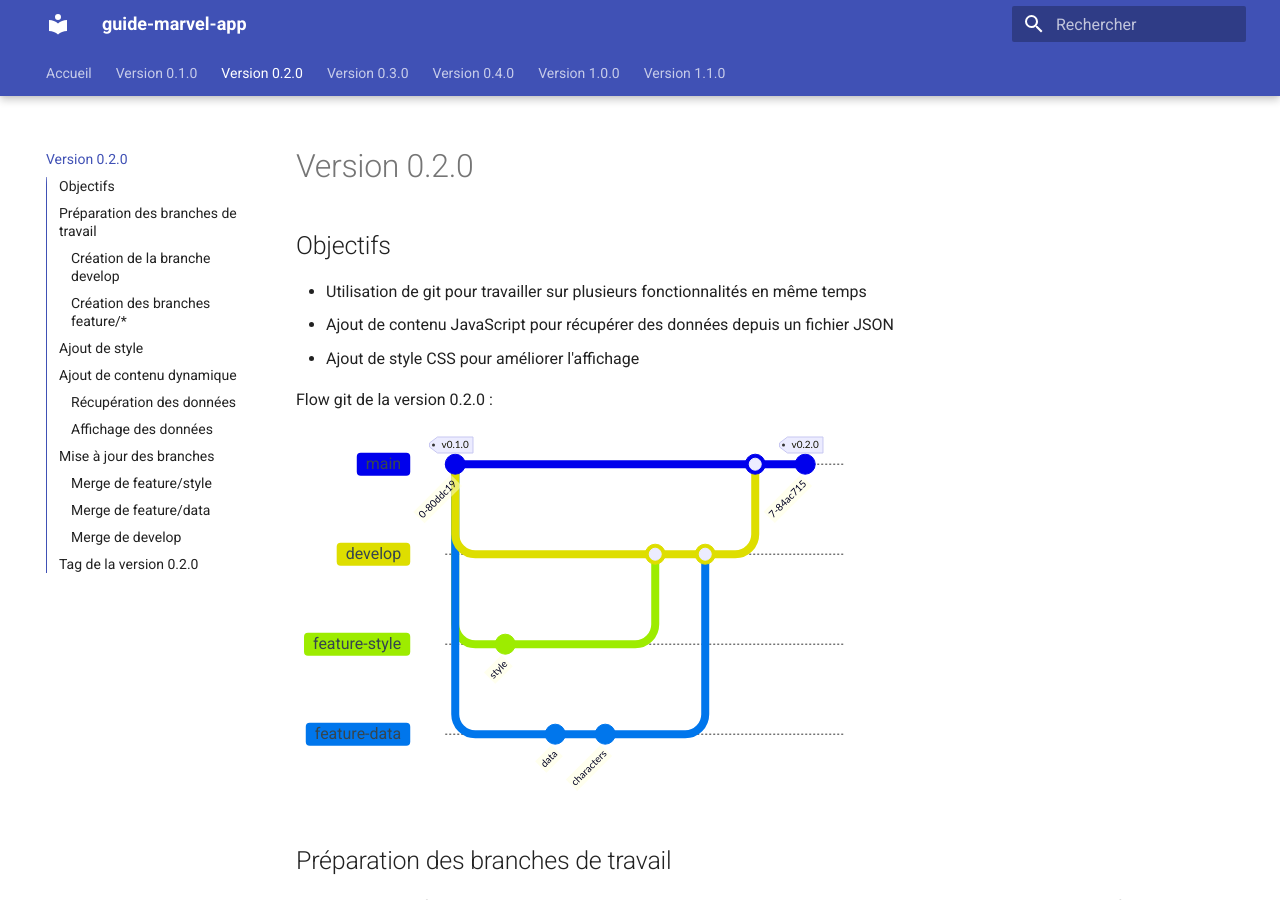
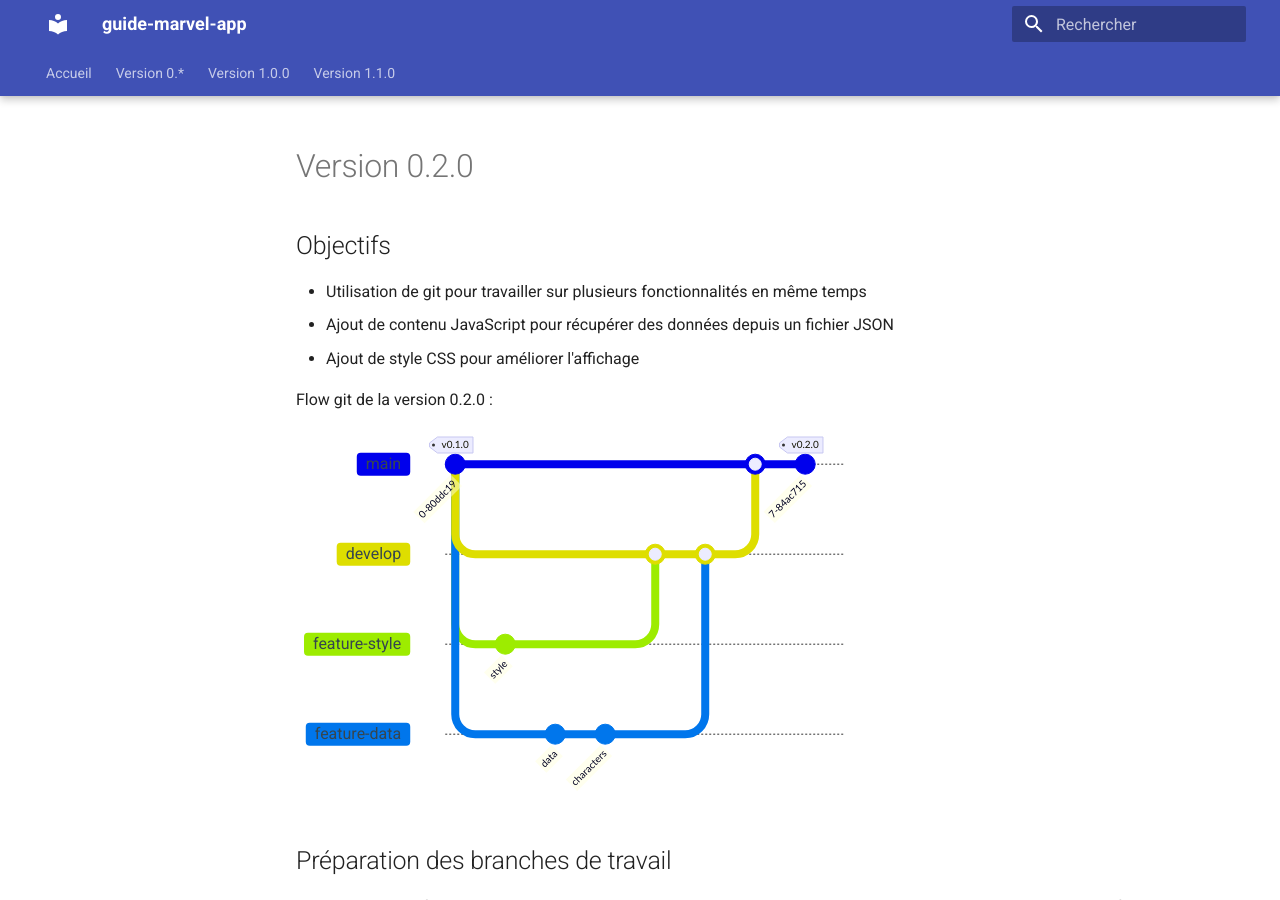
Before and after one commit to but-sd/guide-marvel-app, an MkDocs documentation site: the page built from docs/version-0.2.0.md, in a window 1280 px wide and 900 px high. Built offline with MkDocs 1.6.1 and Material for MkDocs 9.7.7, drawn with Linux system fonts in a browser that asks for light colours.

Commit message:
🔧 rework version 0.*

```diff
--- a/mkdocs.yml
+++ b/mkdocs.yml
@@ -4,10 +4,7 @@
 
 nav:
   - Accueil: index.md
-  - Version 0.1.0: version-0.1.0.md
-  - Version 0.2.0: version-0.2.0.md
-  - Version 0.3.0: version-0.3.0.md
-  - Version 0.4.0: version-0.4.0.md
+  - Version 0.*: version-0.md
   - Version 1.0.0: version-1.0.0.md
   - Version 1.1.0: version-1.1.0.md
   # - Version 1.2.0: version-1.2.0.md
```
Also changed, not shown: docs/version-0.md (added, +6 -0 lines).
